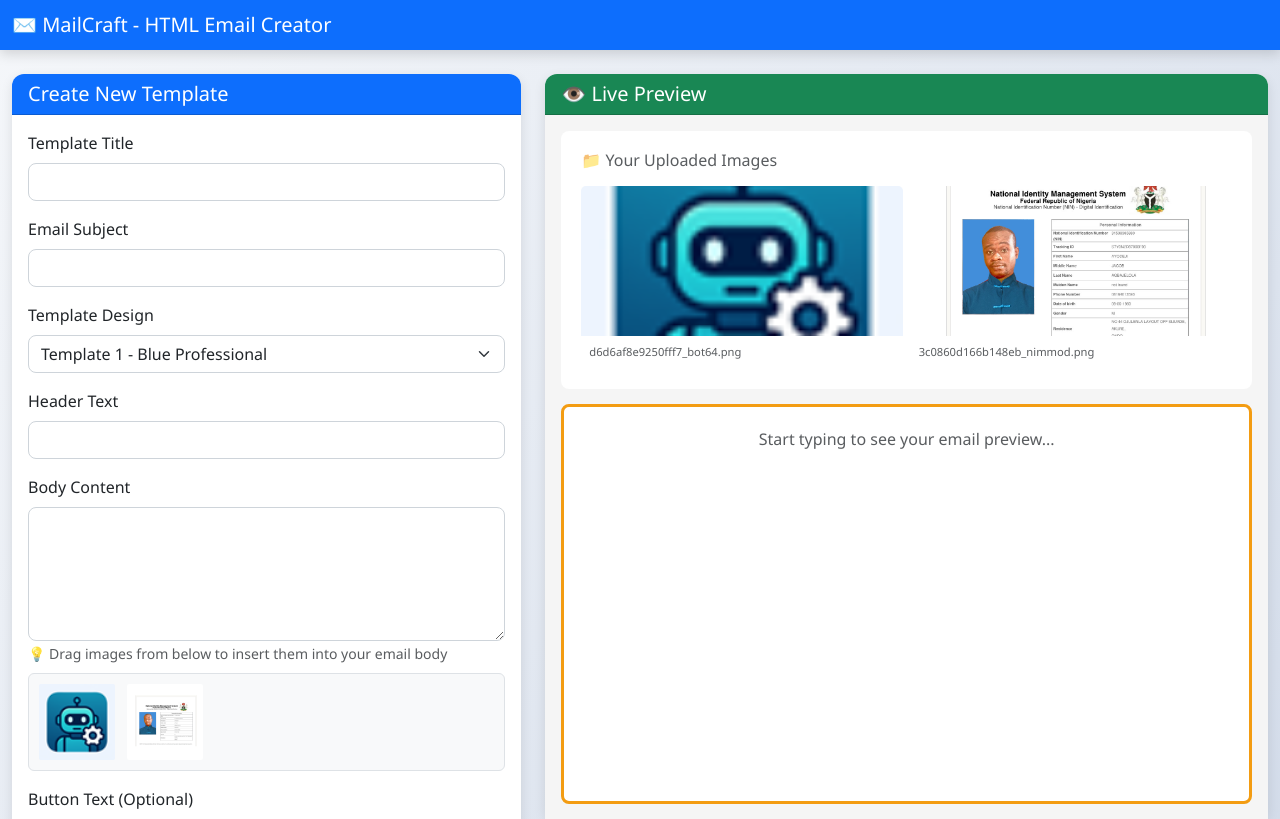
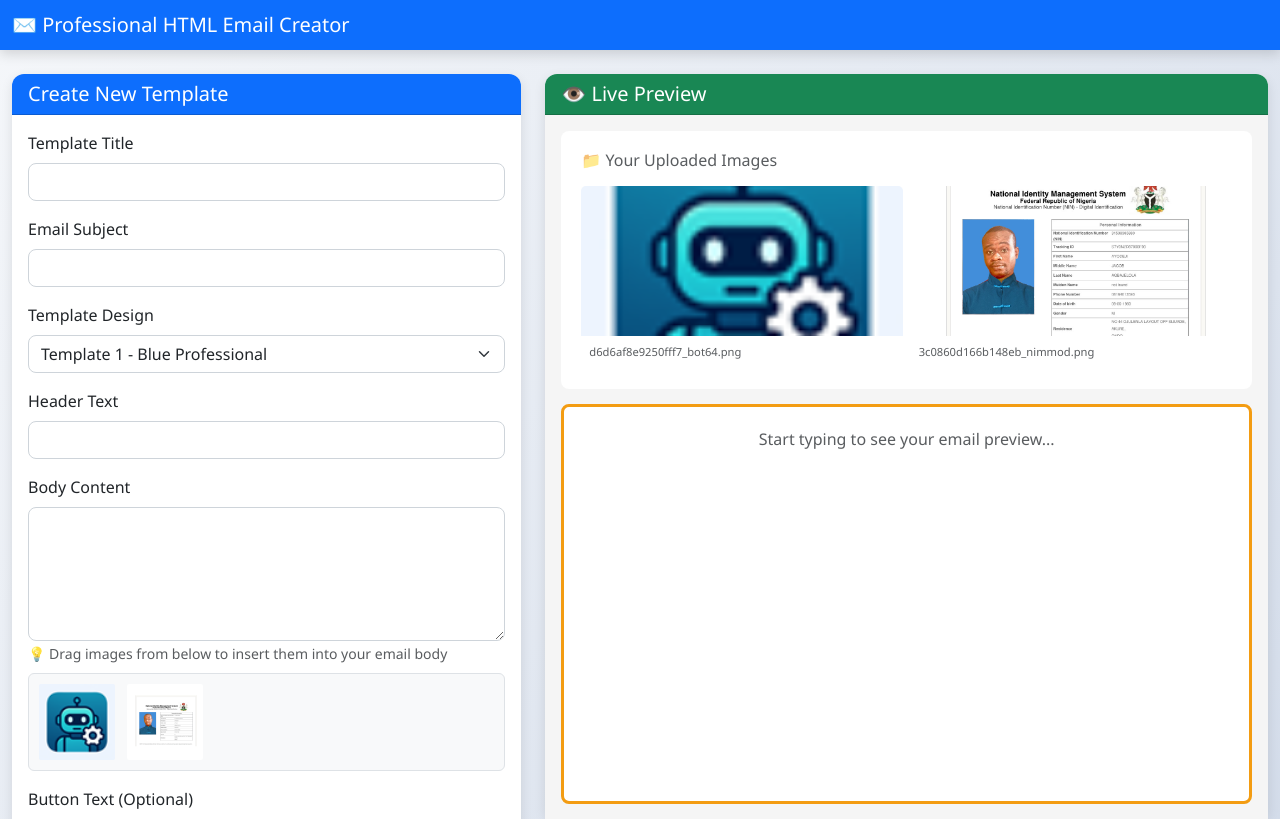
Before and after one commit to julisunkan/html2, a Flask app: page / in a window 1280 px wide. Shown: the top 819 px of the page. Run offline with Flask 3, Linux system fonts and the light colour scheme; data that the repository does not hold is empty; some libraries are stand-ins or nearby versions.

Commit message:
Update the application name to a more professional title
Rename the application from "MailCraft - HTML Email Creator" to "Professional HTML Email Creator" in replit.md, static/manifest.json, and templates/index.html.

Replit-Commit-Author: Agent
Replit-Commit-Session-Id: 9e1d75db-55b7-49d7-8953-8872e5f3aff4
Replit-Commit-Checkpoint-Type: full_checkpoint
Replit-Commit-Event-Id: cdfc22d1-22d2-4a83-b203-238655fc9f11
Replit-Commit-Screenshot-Url: https://storage.googleapis.com/screenshot-production-us-central1/897b1db2-3f4c-419b-83cb-88a780dad46c/9e1d75db-55b7-49d7-8953-8872e5f3aff4/250WwWu

```diff
--- a/templates/index.html
+++ b/templates/index.html
@@ -3,7 +3,7 @@
 <head>
     <meta charset="UTF-8">
     <meta name="viewport" content="width=device-width, initial-scale=1.0">
-    <title>MailCraft - HTML Email Creator</title>
+    <title>Professional HTML Email Creator</title>
     <link rel="manifest" href="{{ url_for('static', filename='manifest.json') }}">
     <meta name="theme-color" content="#007BFF">
     <link href="https://cdn.jsdelivr.net/npm/bootstrap@5.3.0/dist/css/bootstrap.min.css" rel="stylesheet">
@@ -14,7 +14,7 @@
 <body>
     <nav class="navbar navbar-dark bg-primary">
         <div class="container-fluid">
-            <span class="navbar-brand mb-0 h1">✉️ MailCraft - HTML Email Creator</span>
+            <span class="navbar-brand mb-0 h1">✉️ Professional HTML Email Creator</span>
         </div>
     </nav>
 
```
Also changed, not shown: replit.md (+1 -1 lines), static/manifest.json, 1 other file.
